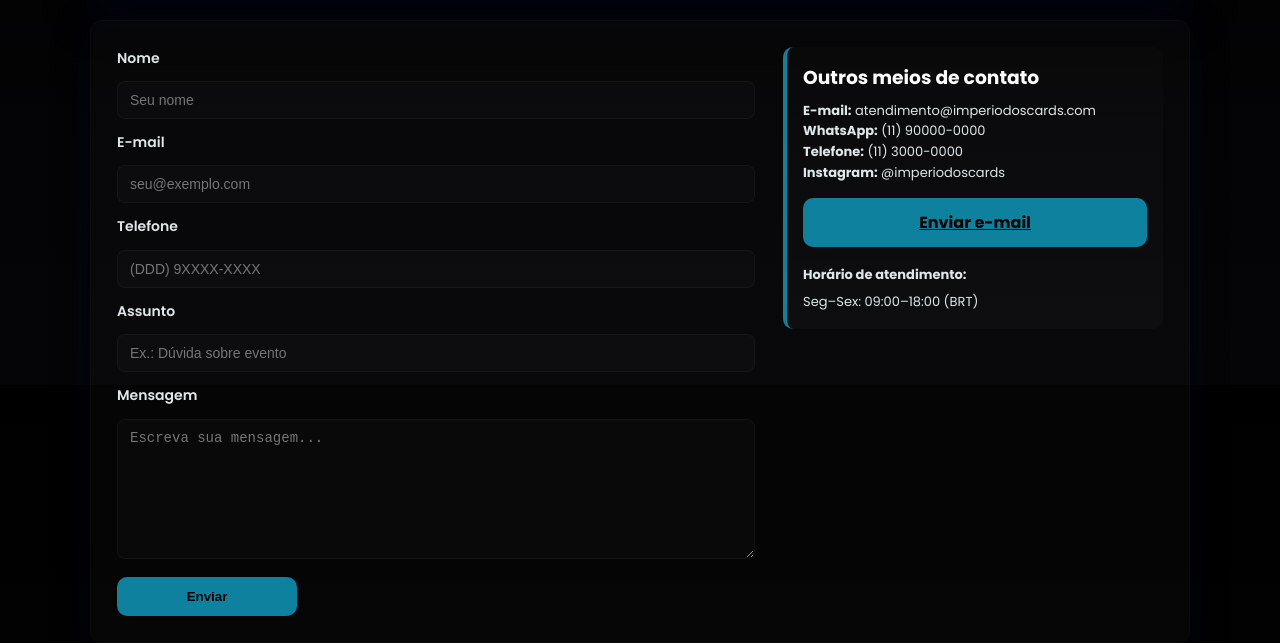
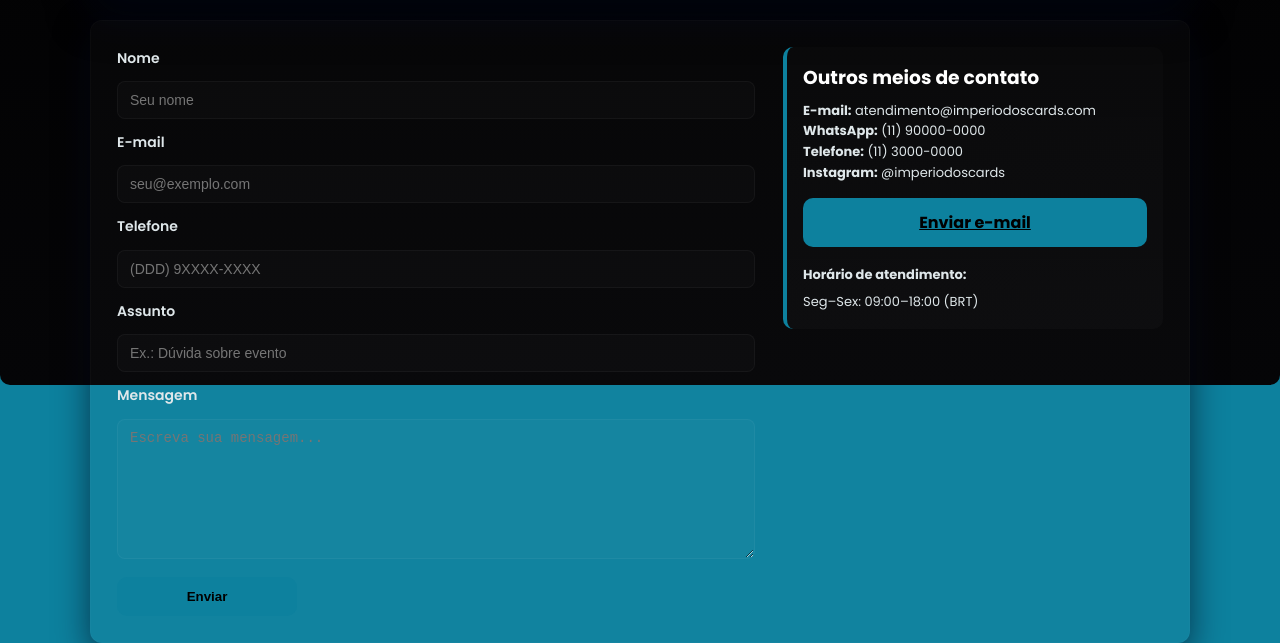
Before and after one commit to janjaojp/Projeto-final, a plain HTML site: page projeto final/fale-conosco.html in a window 1280 px wide. Shown: the part 415-1058 px from the top of the page. Drawn offline with nearby package versions, Linux system fonts and the light colour scheme.

Commit message:
Update fale-conosco.css

```diff
--- a/projeto final/css/fale-conosco.css
+++ b/projeto final/css/fale-conosco.css
@@ -18,6 +18,8 @@
 html,
 body {
     height: 100%;
+    background-color: #0d819e;
+    border-radius: 10px;
 }
 
 body {
@@ -233,4 +235,5 @@ footer {
     h1 {
         font-size: 36px;
     }
+
 }
```
